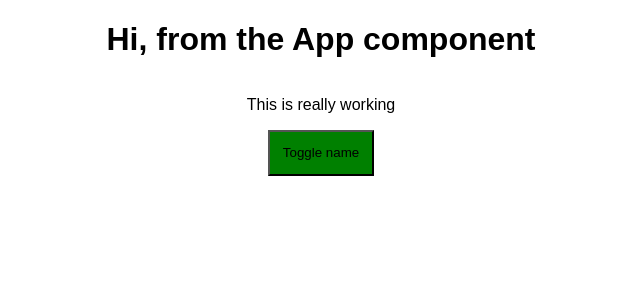
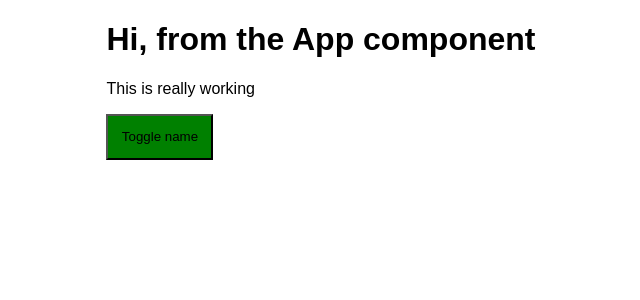
Before and after one commit to pldvd/complete-react-guide, a React (Create React App) app: page / in a window 1280 px wide. Shown: the top 300 px of the page, without its empty margins (319-959 px from the left). Built offline with nearby package versions, Linux system fonts and the light colour scheme.

Commit message:
create PersonsController component to clean up App components render method

```diff
--- a/src/components/PersonsController/PersonsController.js
+++ b/src/components/PersonsController/PersonsController.js
@@ -1,5 +1,36 @@
 import React from 'react';
+import styled from 'styled-components';
+
+const StyledButton = styled.button`
+  background-color: ${props => props.personsShown ? 'red' : 'green'};
+  padding: 1em;
+  margin-bottom: 30px;
+  cursor: pointer;
+
+  &:hover {
+    background-color: ${props => props.personsShown ? 'salmon' : 'lightgreen'};
+  };
+`;
 
 const PersonsController = (props) => {
 
+  const paragraphClassList = [];
+  if (props.persons.length <= 3) {
+    paragraphClassList.push('red');
+  }
+  if (props.persons.length <= 1) {
+    paragraphClassList.push('bold');
+  }
+
+  return (
+    <div>
+      <h1>Hi, from the App component</h1>
+      <p className={paragraphClassList.join(' ')}>This is really working</p>
+      <StyledButton personsShown={props.showPersons} onClick={props.togglePersonHandler}>Toggle name
+      </StyledButton>
+    </div>
+  )
+
 }
+
+export default PersonsController;
--- a/src/containers/App.js
+++ b/src/containers/App.js
@@ -1,10 +1,8 @@
 import React, { Component } from 'react';
 import styled from 'styled-components';
-// import './App.css';
 
 import PersonList from '../components/PersonList/PersonList';
-import ErrorBoundary from '../components/ErrorBoundary/ErrorBoundary';
-import { throws } from 'assert';
+import PersonsController from '../components/PersonsController/PersonsController';
 
 const AppStyledDiv = styled.div`
 max-width: 800px;
@@ -30,17 +28,6 @@ font-weight: bold;
 color: red;
 }
 `
-
-const StyledButton = styled.button`
-  background-color: ${props => props.personsShown ? 'red' : 'green'};
-  padding: 1em;
-  margin-bottom: 30px;
-  cursor: pointer;
-
-  &:hover {
-    background-color: ${props => props.personsShown ? 'salmon' : 'lightgreen'};
-  };
-`;
 
 class App extends Component {
 
@@ -83,21 +70,9 @@ class App extends Component {
 
   render() {
 
-
-    const paragraphClassList = [];
-    if (this.state.persons.length <= 3) {
-      paragraphClassList.push('red');
-    }
-    if (this.state.persons.length <= 1) {
-      paragraphClassList.push('bold');
-    }
-
     return (
       <AppStyledDiv>
-        <h1>Hi, from the App component</h1>
-        <p className={paragraphClassList.join(' ')}>This is really working</p>
-        <StyledButton personsShown={this.state.showPersons} onClick={this.togglePersonHandler}>Toggle name
-        </StyledButton>
+        <PersonsController persons={this.state.persons} togglePersonHandler={this.togglePersonHandler} showPersons={this.state.showPersons} />
         <PersonList personsAreShown={this.state.showPersons} persons={this.state.persons} deletePerson={this.deletePerson} changeName={this.changeName} />
       </AppStyledDiv>
     );
```
